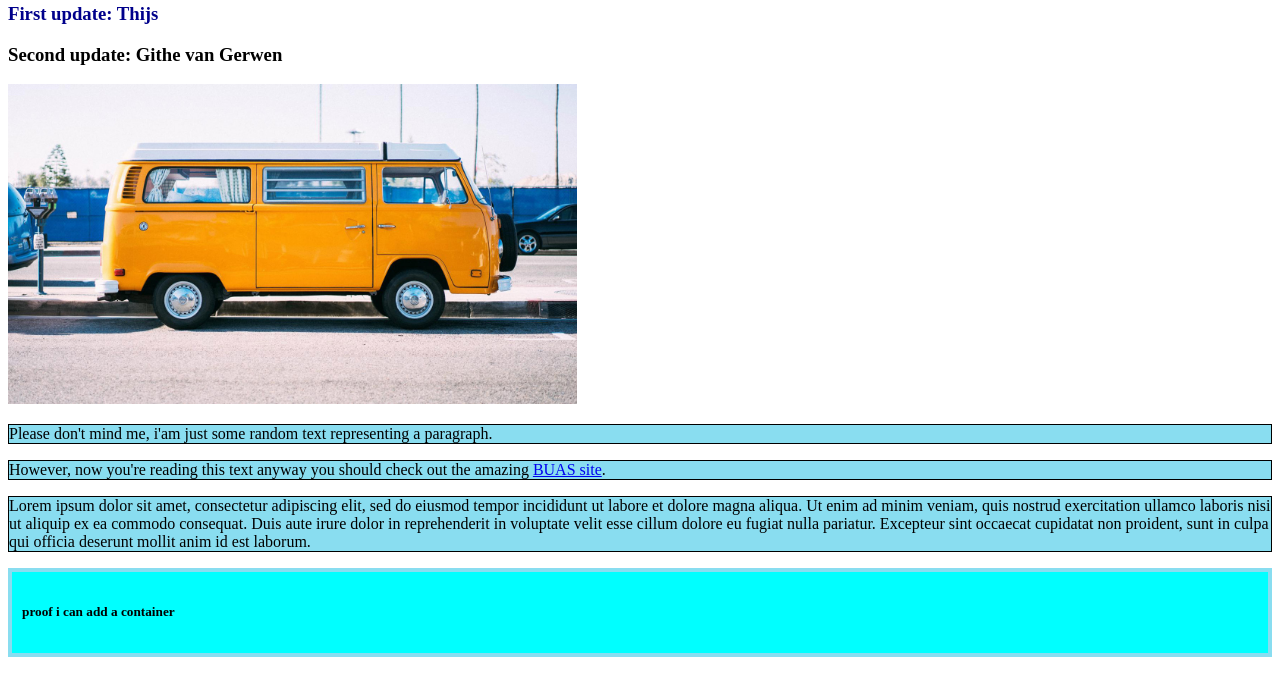
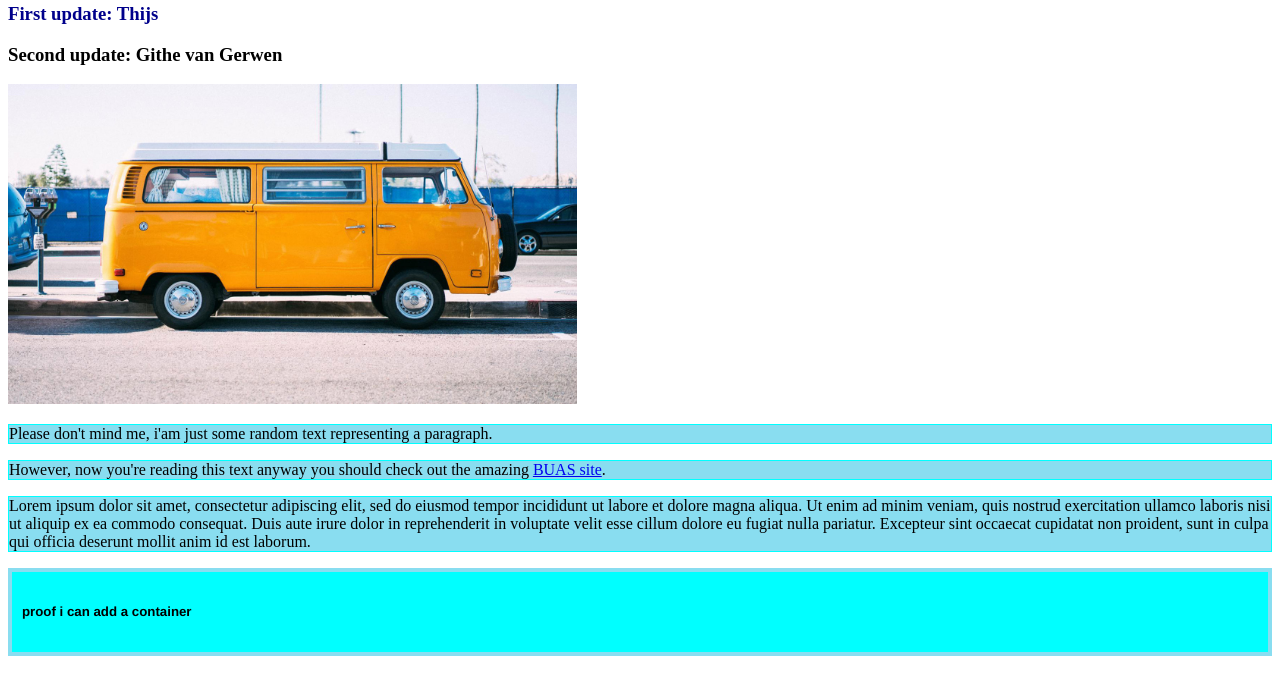
Before and after one commit to ThijsvanderHeijden/prj4-chapter-3, a plain HTML site: page index.html in a window 1280 px wide. Shown: the part 81-776 px from the top of the page. Drawn offline with Linux system fonts and the light colour scheme.

Commit message:
css_update_3

```diff
--- a/css/styles.css
+++ b/css/styles.css
@@ -6,8 +6,8 @@
 #firstedit {color: darkblue;
 }
 
-p {background-color: hsla(191,78%,74%,1.00); border:1px solid black; color: black
+p {background-color: hsla(191,78%,74%,1.00); border:1px solid cyan; color: black
 }
 
-.help {border: 4px solid hsla(191,78%,74%,1.00); padding: 10px; background-color: cyan;
+.help {border: 4px solid hsla(191,78%,74%,1.00); padding: 10px; background-color: cyan; font-family: Gotham, "Helvetica Neue", Helvetica, Arial, "sans-serif"
 }
```
